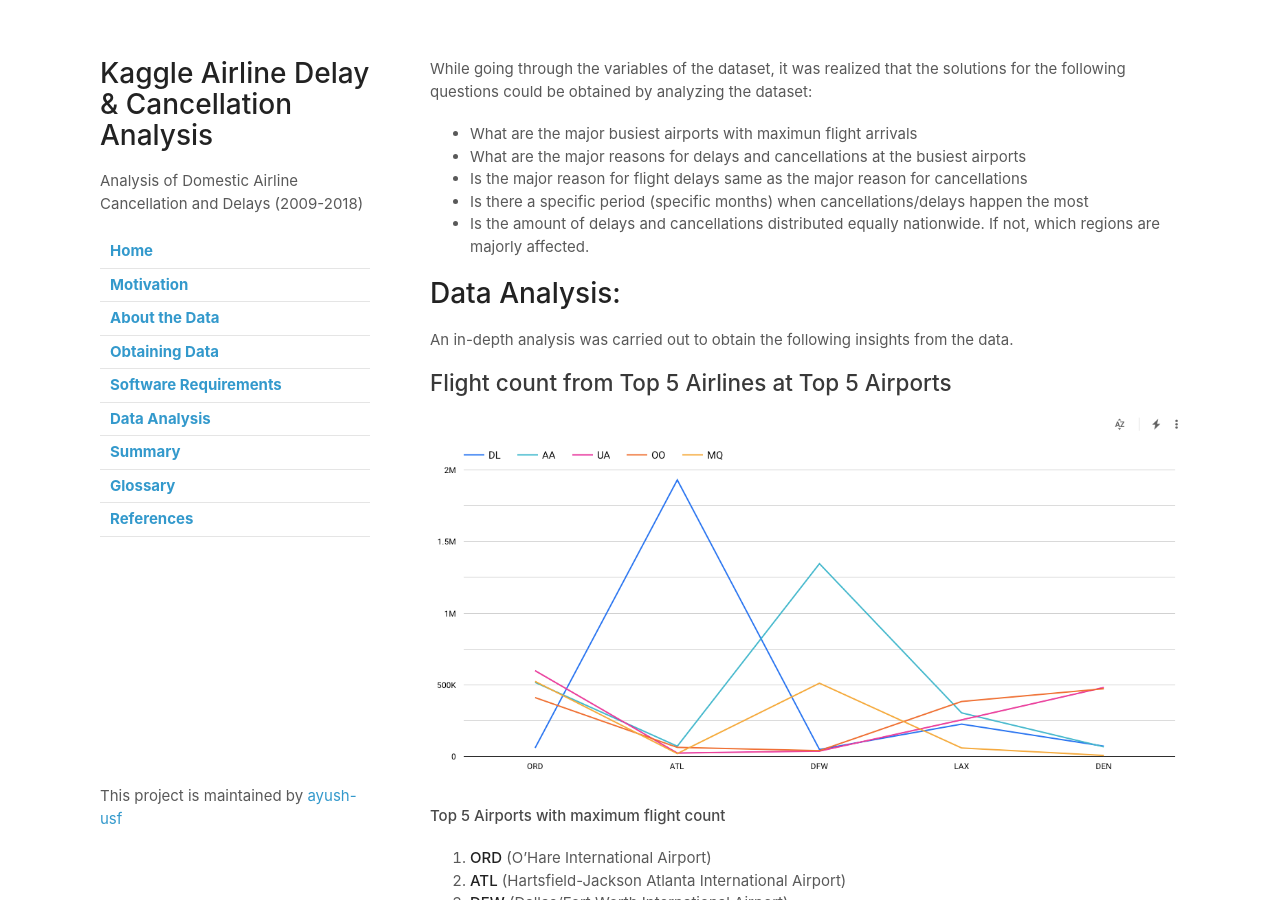
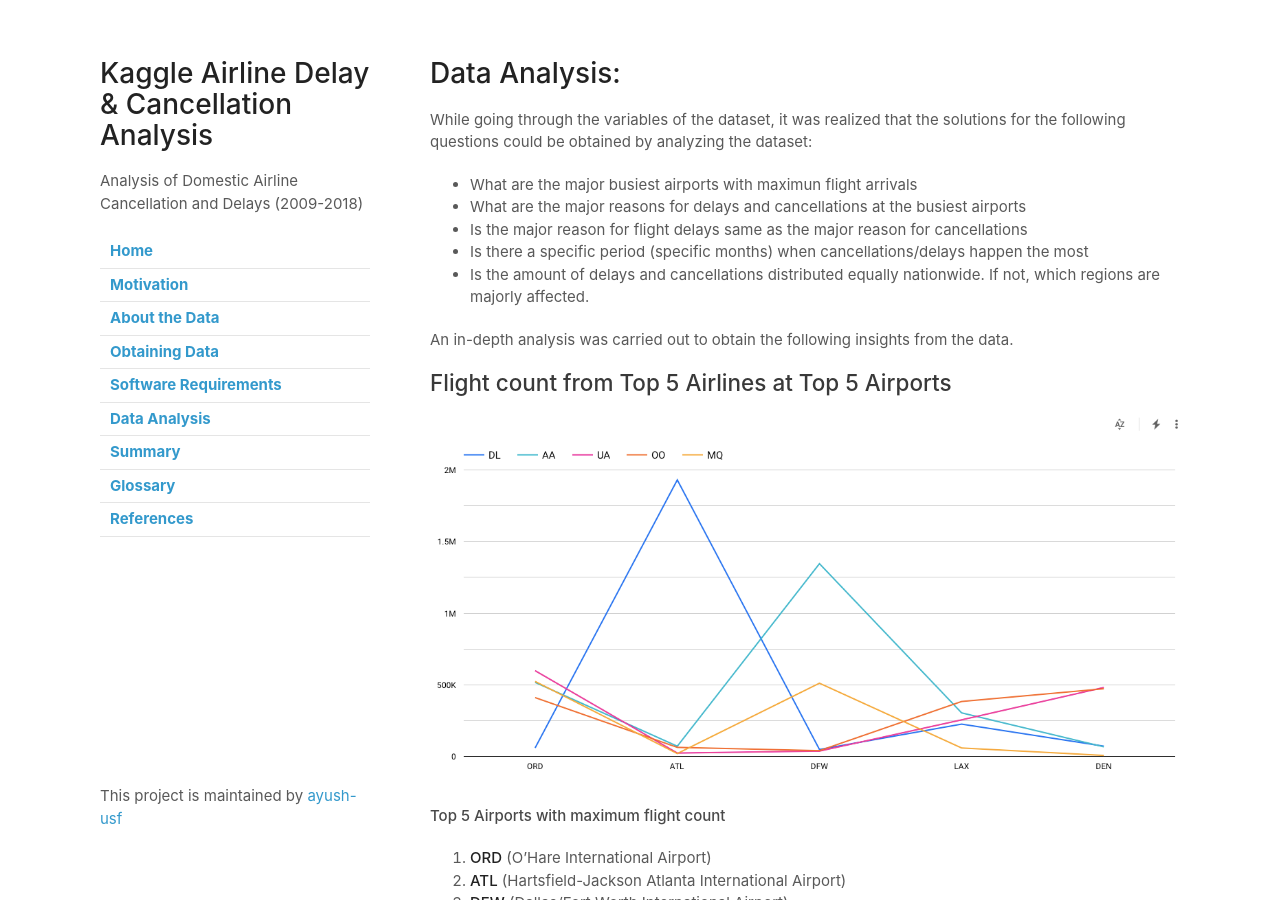
Before and after one commit to ayush-usf/Kaggle-Airline-Data-Analysis, a Jekyll site: the page built from analysis.md, in a window 1280 px wide and 900 px high. Built offline with Jekyll 4.4.1, drawn with Linux system fonts in a browser that asks for light colours; our own code applies the rules of GitHub Pages for plain Markdown files; part of the change alters nothing that is shown.

```diff
--- a/analysis.md
+++ b/analysis.md
@@ -1,3 +1,5 @@
+# Data Analysis:
+
 While going through the variables of the dataset, it was realized that the solutions for the following questions could be obtained by analyzing the dataset:
 
 -  What are the major busiest airports with maximun flight arrivals
@@ -6,7 +8,6 @@ While going through the variables of the dataset, it was realized that the solut
 -  Is there a specific period (specific months) when cancellations/delays happen the most
 -  Is the amount of delays and cancellations distributed equally nationwide. If not, which regions are majorly affected.
 
-# Data Analysis:
 
 An in-depth analysis was carried out to obtain the following insights from the data.
 
```
